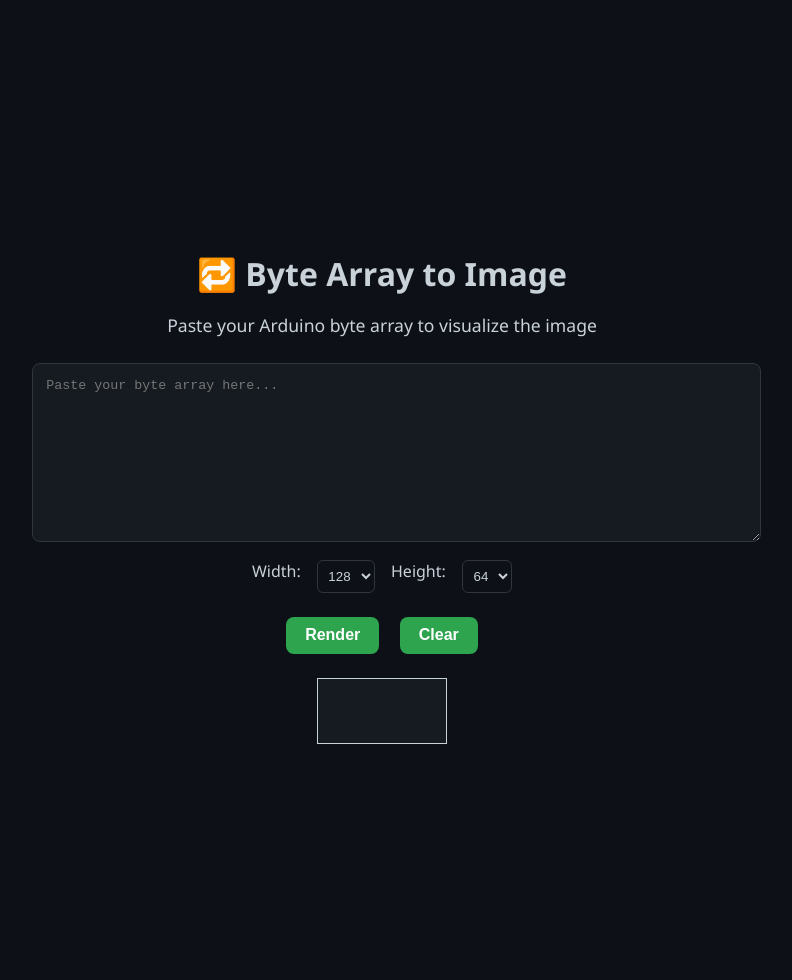
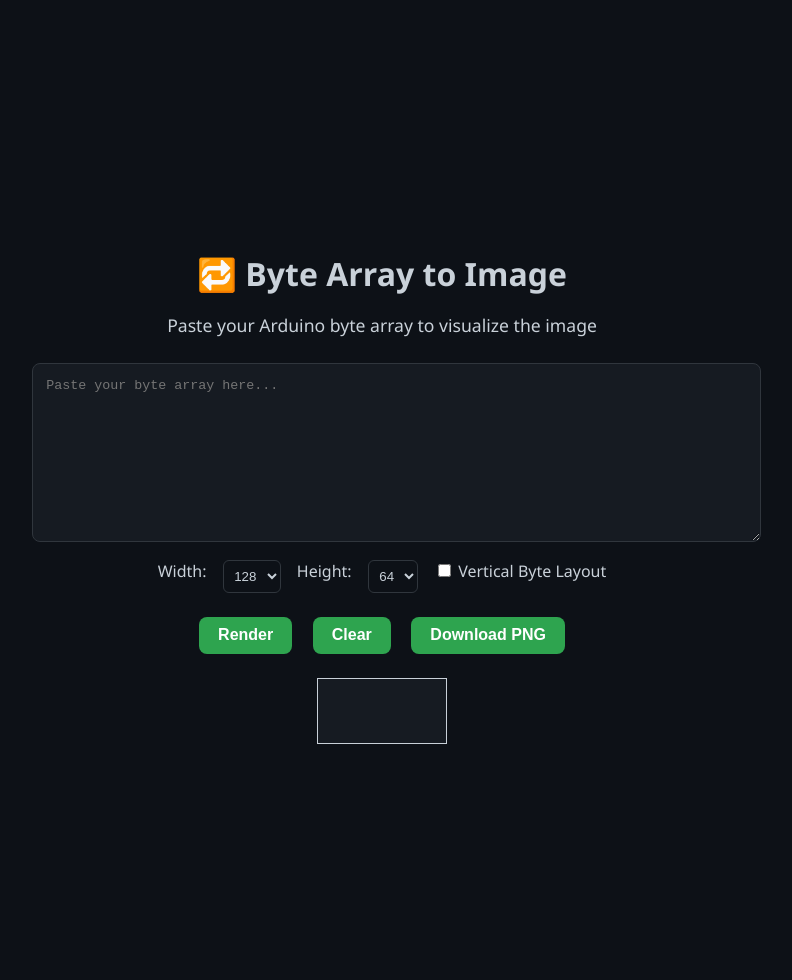
Before and after one commit to phaniraja-ece/phaniraja-ece.github.io, a Jekyll site: the page byte2image/index.html, which Jekyll copies as it is, in a window 1280 px wide. Shown: the whole page, without its empty margins (258-1050 px from the left). Built offline with Jekyll 4.4.1, drawn with Linux system fonts in a browser that asks for light colours.

Commit message:
Update index.html

```diff
--- a/byte2image/index.html
+++ b/byte2image/index.html
@@ -24,11 +24,14 @@
         <option value="64">64</option>
         <option value="32">32</option>
       </select>
+
+      <label><input type="checkbox" id="vertical"> Vertical Byte Layout</label>
     </div>
 
     <div class="buttons">
       <button onclick="renderImage()">Render</button>
       <button onclick="clearCanvas()">Clear</button>
+      <button onclick="downloadImage()">Download PNG</button>
     </div>
 
     <canvas id="canvas" width="128" height="64"></canvas>
```
